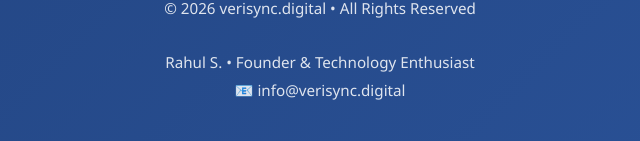
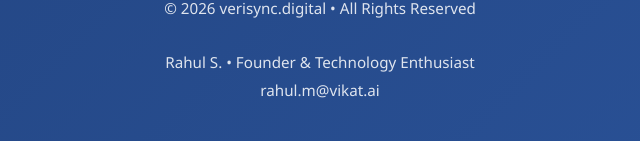
Before and after one commit to mrahul01/aws, a plain HTML site: page index.html in a window 1280 px wide. Shown: the part 1202-1343 px from the top of the page, 320-960 px from the left. Drawn offline with Linux system fonts and the light colour scheme.

Commit message:
version-1.42

```diff
--- a/index.html
+++ b/index.html
@@ -83,9 +83,8 @@
 
         Rahul S. • Founder & Technology Enthusiast <br>
 
-        📧
-        <a href="mailto:info@verisync.digital">
-            info@verisync.digital
+        <a href="mailto:rahul.m@vikat.ai">
+            rahul.m@vikat.ai
         </a>
 
     </div>
```
